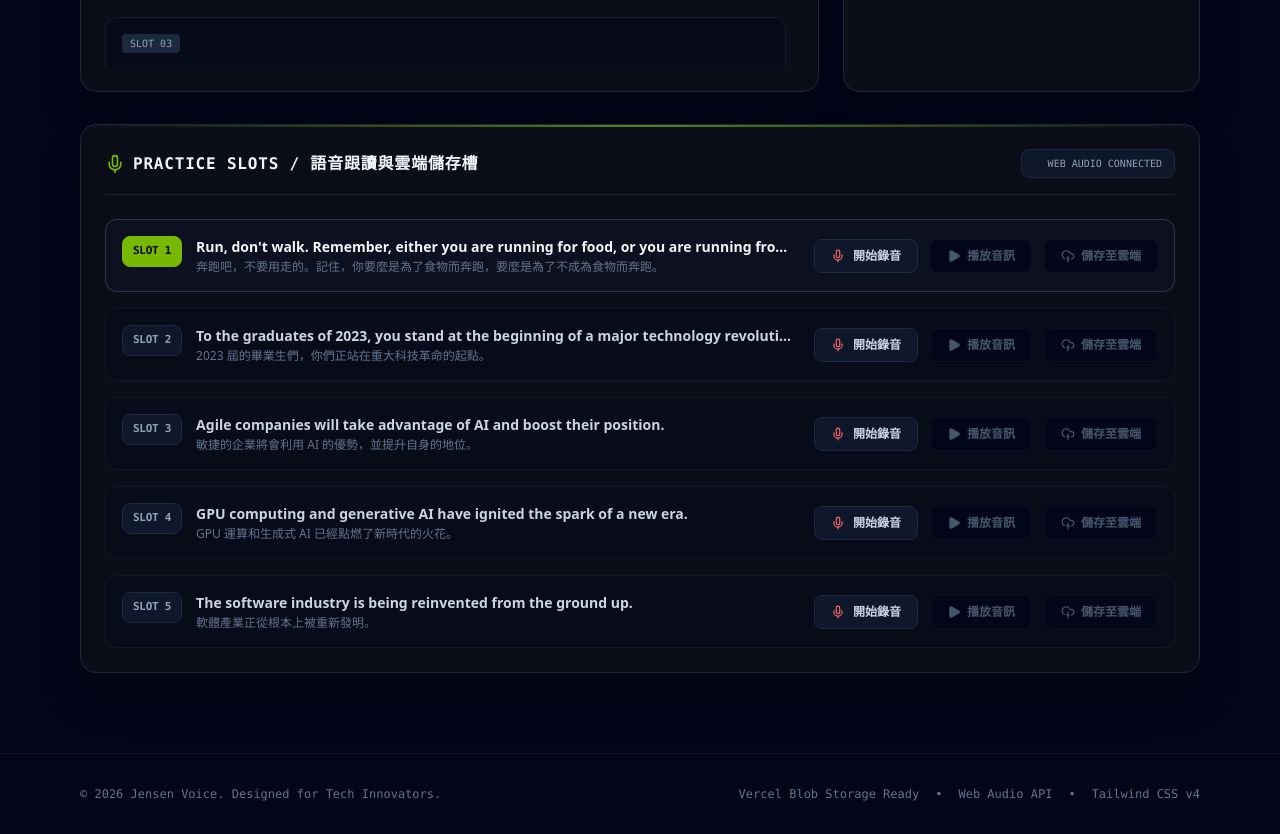
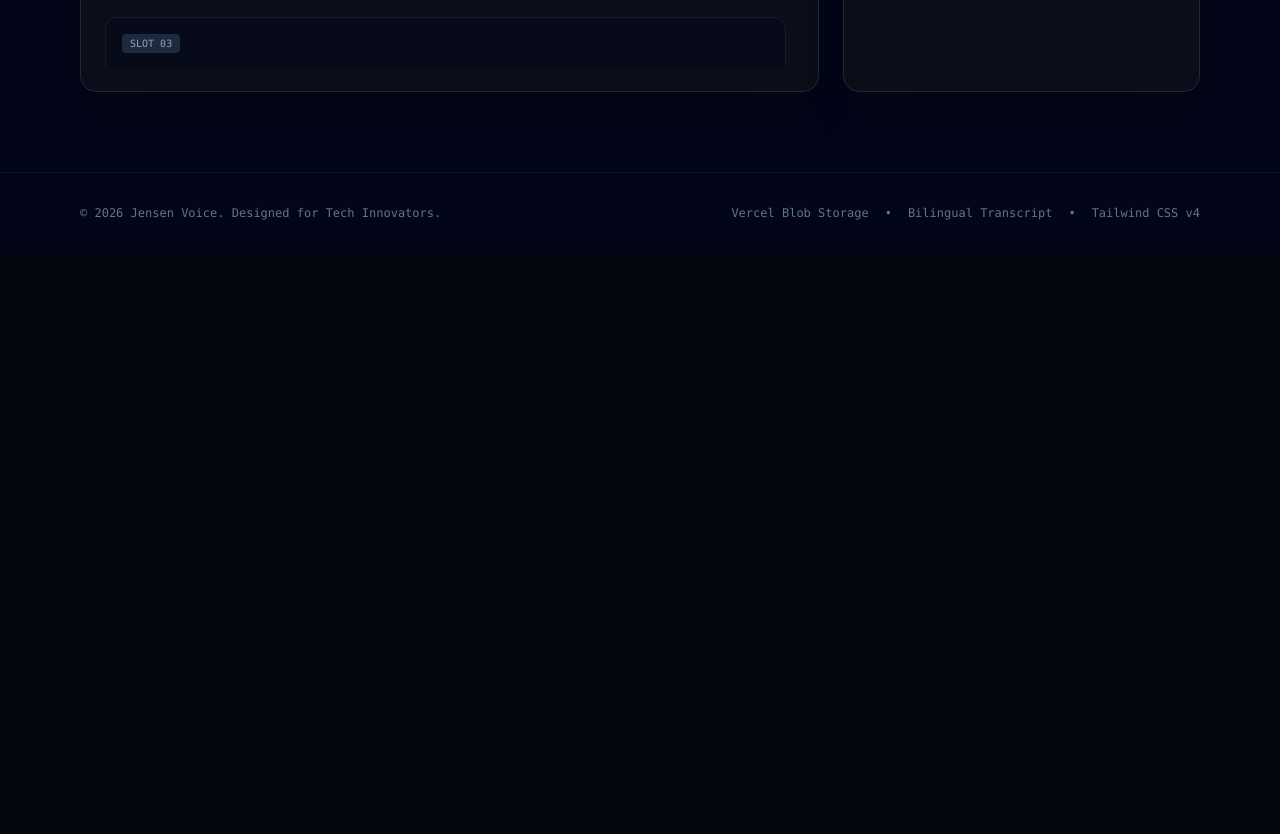
Before and after one commit to Barry9366/jensen-voice, a Next.js app: page / in a window 1280 px wide. Shown: the part 1420-2254 px from the top of the page. After the commit the page ends 1673 px from the top, so only its background shows below. Built offline with nearby package versions, Linux system fonts and the light colour scheme.

Commit message:
feat: remove recording slots UI (keep component for future use)

```diff
--- a/src/app/page.tsx
+++ b/src/app/page.tsx
@@ -4,7 +4,7 @@ import React, { useState } from "react";
 import { Terminal, Cpu, ShieldAlert, Sparkles, BookOpen } from "lucide-react";
 import VideoPlayer from "@/components/VideoPlayer";
 import BilingualTranscript from "@/components/BilingualTranscript";
-import RecordingSlots from "@/components/RecordingSlots";
+// RecordingSlots 暫時停用，元件已保留供日後啟用 (src/components/RecordingSlots.tsx)
 
 interface Sentence {
   en: string;
@@ -120,13 +120,7 @@ export default function Home() {
           />
         </section>
 
-        {/* SECTION 3: Recording & Cloud slots */}
-        <section id="recording-section">
-          <RecordingSlots
-            sentences={sentences}
-            selectedSentenceIndex={selectedSentenceIndex}
-          />
-        </section>
+        {/* SECTION 3: Recording & Cloud slots - 暫時停用，日後視需要啟用 */}
 
       </main>
 
@@ -135,9 +129,9 @@ export default function Home() {
         <div className="max-w-6xl mx-auto px-4 flex flex-col sm:flex-row items-center justify-between gap-4">
           <p>© 2026 Jensen Voice. Designed for Tech Innovators.</p>
           <div className="flex gap-4">
-            <span className="hover:text-nvidia transition-colors">Vercel Blob Storage Ready</span>
+            <span className="hover:text-nvidia transition-colors">Vercel Blob Storage</span>
             <span>•</span>
-            <span className="hover:text-nvidia transition-colors">Web Audio API</span>
+            <span className="hover:text-nvidia transition-colors">Bilingual Transcript</span>
             <span>•</span>
             <span className="hover:text-nvidia transition-colors">Tailwind CSS v4</span>
           </div>
```
Also changed, not shown: 1 other file (tests, documents, lock files or other folders).
